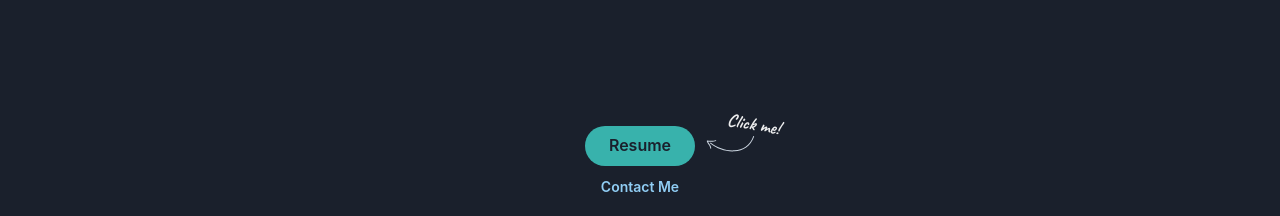
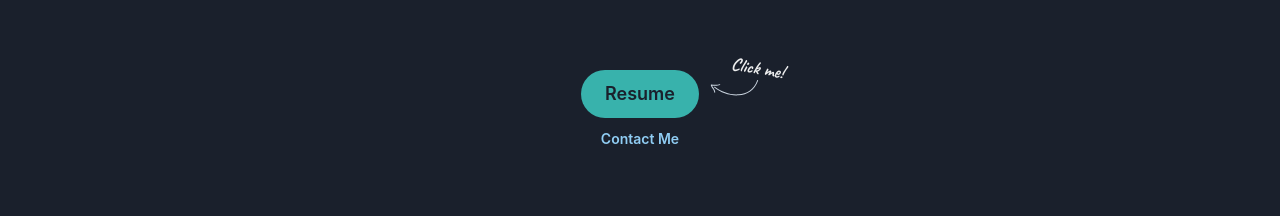
Before and after one commit to VaibhavArora314/portfolio-website, a React (Vite) app: page / in a window 1280 px wide. Shown: the part 260-476 px from the top of the page. Built offline with nearby package versions, Linux system fonts and the light colour scheme; no server answers; the database is empty.

Commit message:
minor ui changes and link open new tab

```diff
--- a/src/components/About.tsx
+++ b/src/components/About.tsx
@@ -46,7 +46,7 @@ export default function About({ color = "teal", about, skills }: IProp) {
             </HStack>
             <Divider orientation="horizontal" />
           </Stack>
-          <Text color={"gray.600"} fontSize={{ base: "md", sm: "lg", md: "xl" }} px={4}>
+          <Text color={"gray.500"} fontSize={{ base: "md", sm: "lg", md: "xl" }} px={4}>
             {about}
           </Text>
           <Stack align="center" direction="row" px={4}>
--- a/src/components/Header.tsx
+++ b/src/components/Header.tsx
@@ -57,12 +57,14 @@ export default function Hero({ color = "teal", heroData }: IProp) {
               {heroData.roles}
             </Text>
           </Heading>
+          {heroData.desc && (
             <Text
               color={"gray.500"}
               fontSize={{ base: "md", sm: "lg", md: "xl" }}
             >
               {heroData.desc}
             </Text>
+          )}
           <Stack
             direction={"column"}
             spacing={3}
@@ -74,7 +76,8 @@ export default function Hero({ color = "teal", heroData }: IProp) {
               colorScheme={color}
               bg={`${color}.400`}
               rounded={"full"}
-              px={6}
+              px={{ base: 3, md: 6 }}
+              size={{ base: "md", md: "lg" }}
               _hover={{
                 bg: `${color}.500`,
               }}
--- a/src/components/Projects.tsx
+++ b/src/components/Projects.tsx
@@ -136,7 +136,11 @@ export default function Projects({
 
                           <HStack py={2}>
                             {project.buttons.map((button) => (
-                              <a key={button.text} href={button.href}>
+                              <a
+                                key={button.text}
+                                href={button.href}
+                                target="_blank"
+                              >
                                 <Button
                                   color={`${color}.400`}
                                   size={{ base: "sm", md: "md" }}
```
Lines whose indentation alone changed are shown as unchanged.
